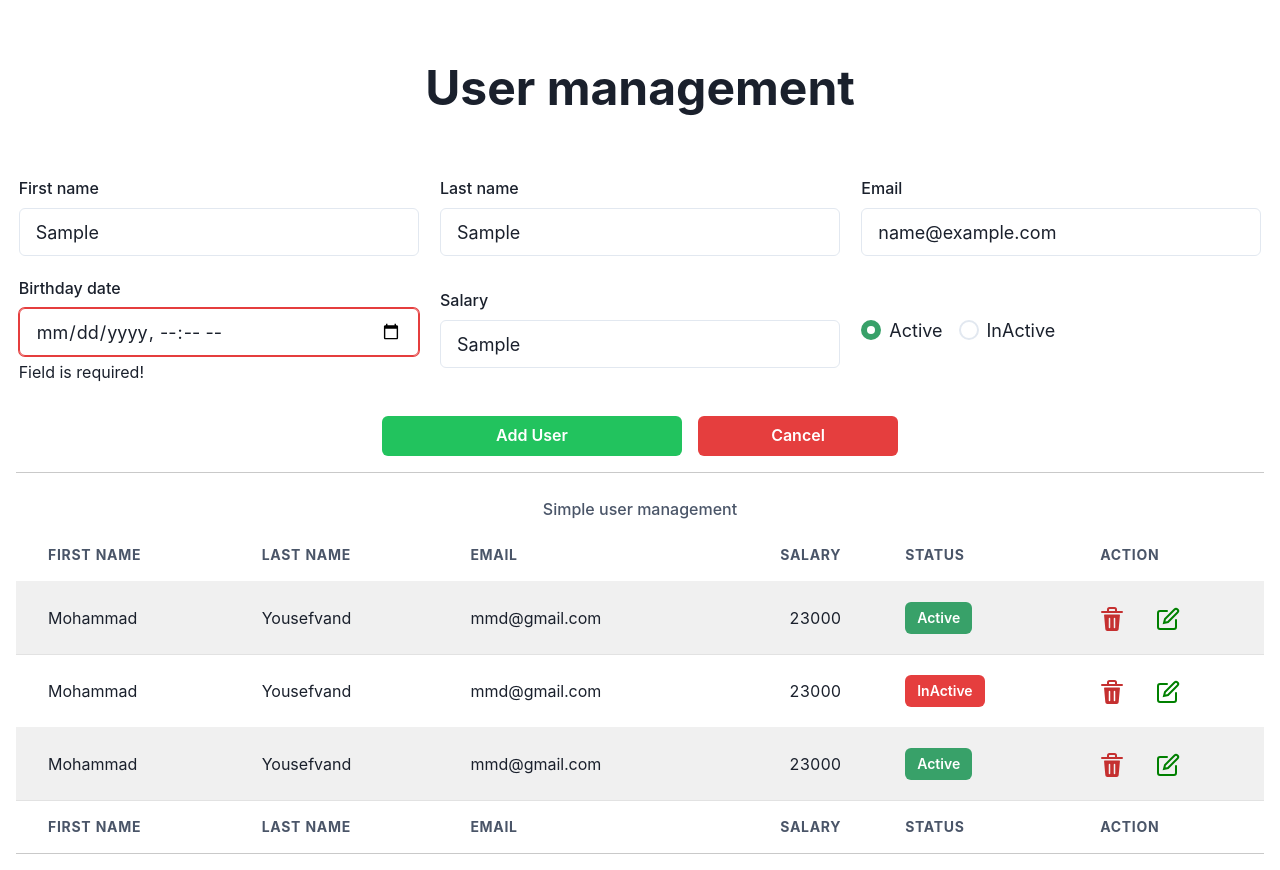
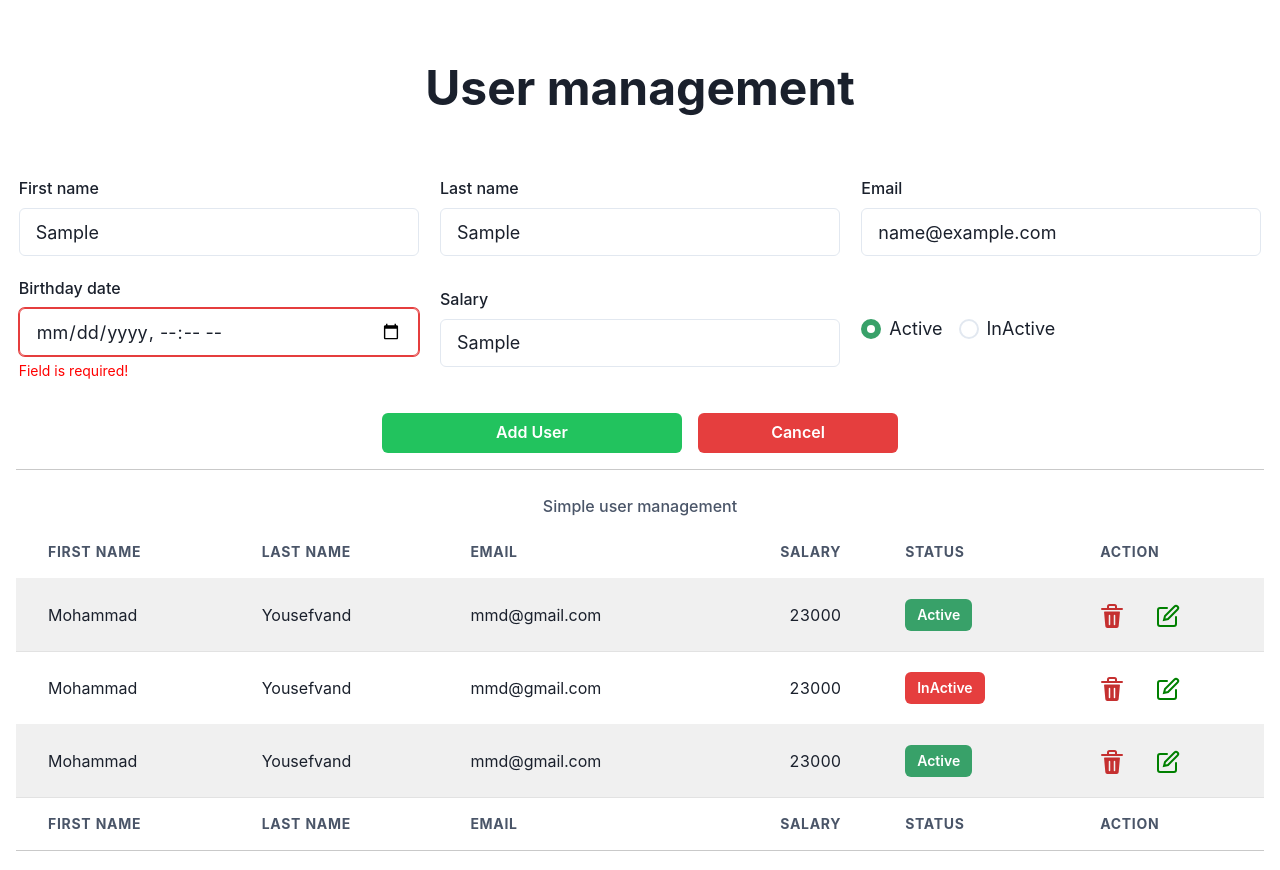
Before and after one commit to blackvoidx/User-management, a Next.js app: page / in a window 1280 px wide. Both pictures are taken after typing "Sample", "Sample", "name@example.com", "Sample" into the empty fields and a click on the button "Add User". Built offline with nearby package versions, Linux system fonts and the light colour scheme.

Commit message:
feat: add ErrorValidation component and fix it

```diff
--- /dev/null
+++ b/components/ErrorValidation.tsx
@@ -0,0 +1,14 @@
+import { Text } from "@chakra-ui/react"
+
+interface TextErrorProps {
+    children?: string | React.ReactNode;
+    component?: (props: TextErrorProps) => JSX.Element;
+}
+
+const ErrorValidation = ({ children }: TextErrorProps) => {
+    return (
+        <Text fontSize='sm' color="red">{children}</Text>
+    )
+}
+
+export default ErrorValidation
--- a/components/UserInput.tsx
+++ b/components/UserInput.tsx
@@ -1,5 +1,6 @@
 import { FormControl, FormLabel, Input, FormHelperText } from "@chakra-ui/react"
 import { Field, FieldProps, ErrorMessage } from "formik"
+import ErrorValidation from "./ErrorValidation"
 
 interface InputProps<T> {
     label: T,
@@ -18,7 +19,7 @@ const UserInput = (props: InputProps<string>) => {
                         isInvalid={!!form.errors[props.name] && !!form.touched[props.name]}>
                         <FormLabel>{props.label}</FormLabel>
                         <Input size='lg' marginBottom={1} type={props.type} {...field} />
-                        <ErrorMessage name={props.name} />
+                        <ErrorMessage name={props.name} component={ErrorValidation} />
                     </FormControl>
                 )
             }}
```
